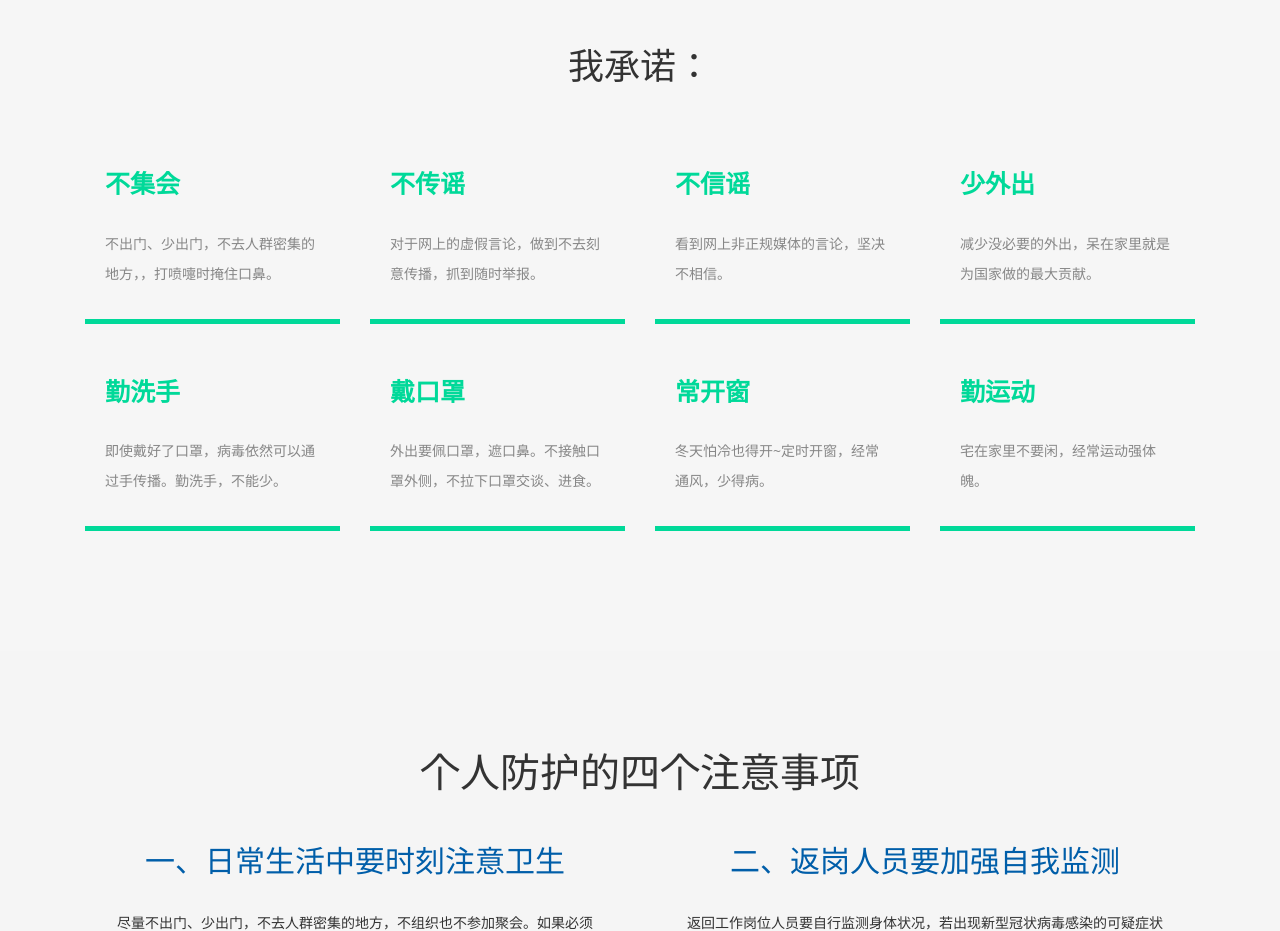
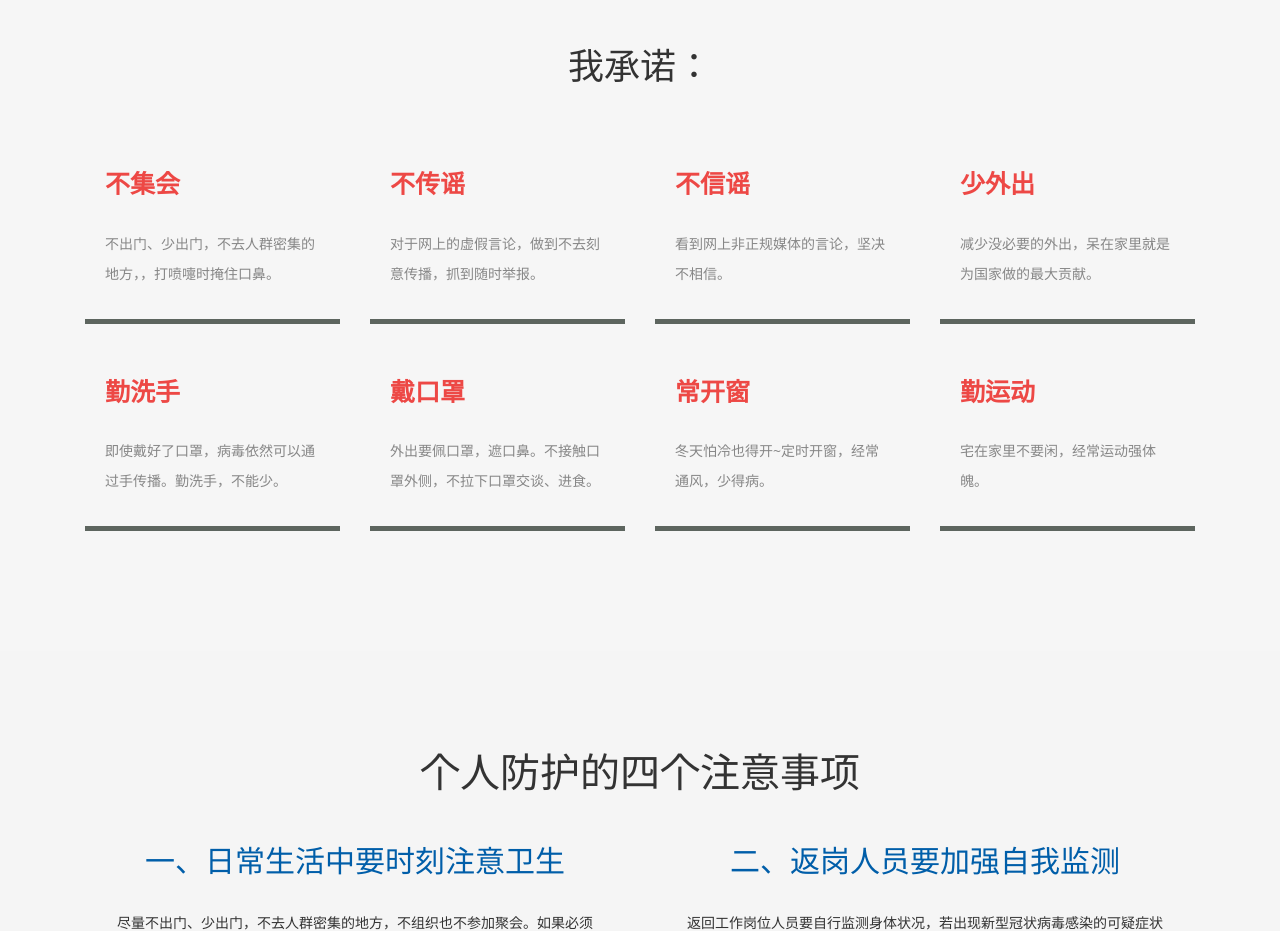
Before and after one commit to muskanmahajan37/yidianyiko.github.io, a plain HTML site: page index.html in a window 1280 px wide. Shown: the part 2428-3359 px from the top of the page. Drawn offline with nearby package versions, Linux system fonts and the light colour scheme; a script that the page names is missing.

Commit message:
Add files via upload

```diff
--- a/css/style.css
+++ b/css/style.css
@@ -898,11 +898,11 @@ ul.social-icons li a.googleplus:hover {
 }
 
 .single-service {
-	border-bottom: 5px solid #00d999;
+	border-bottom: 5px solid #5d655f;
 }
 
 .single-service .service-title {
-	color: #00D999;
+	color: #ed4845;
 	font-size: 25px;
 	font-weight: 600;
 	margin-bottom: 30px;
```
